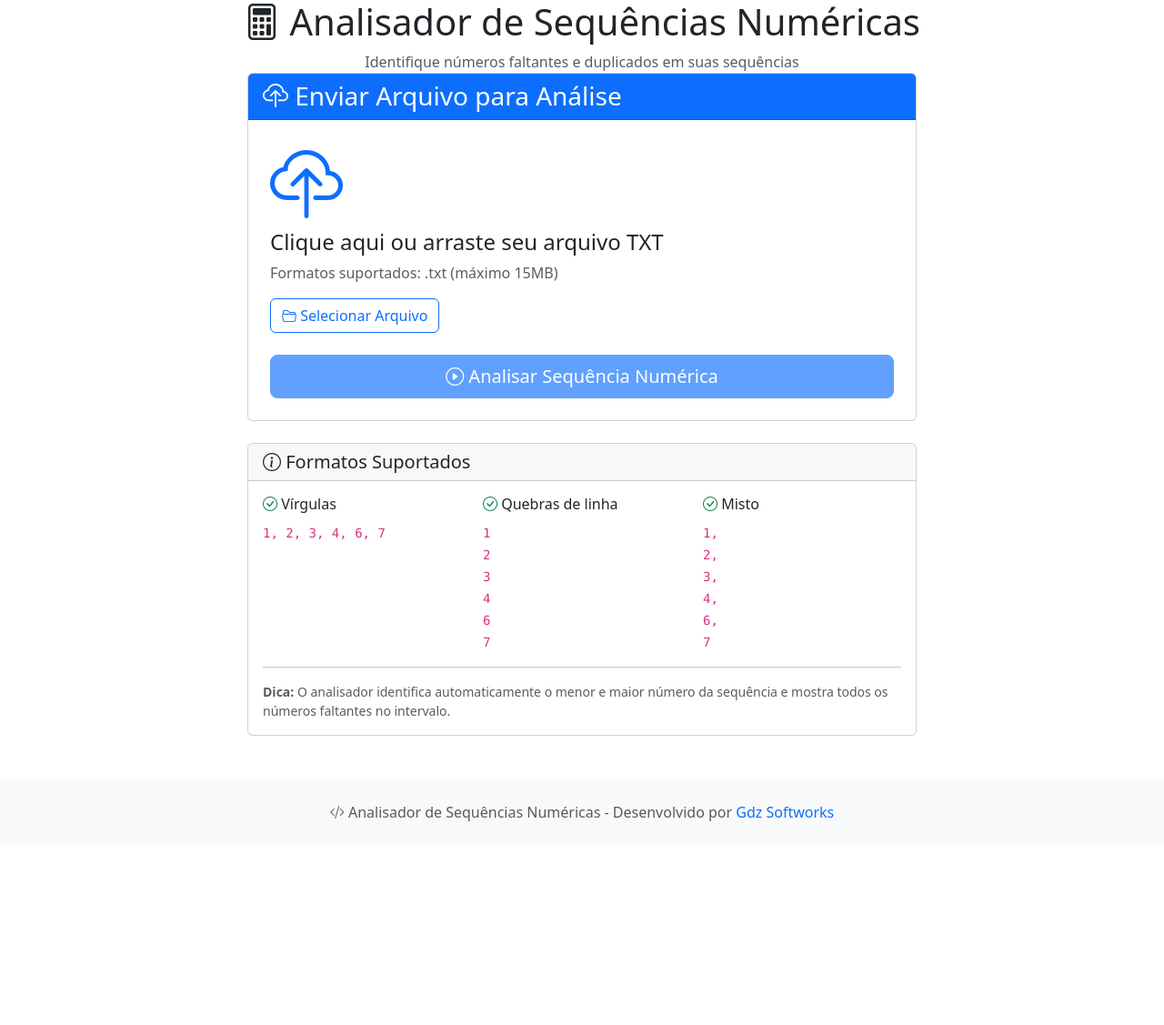
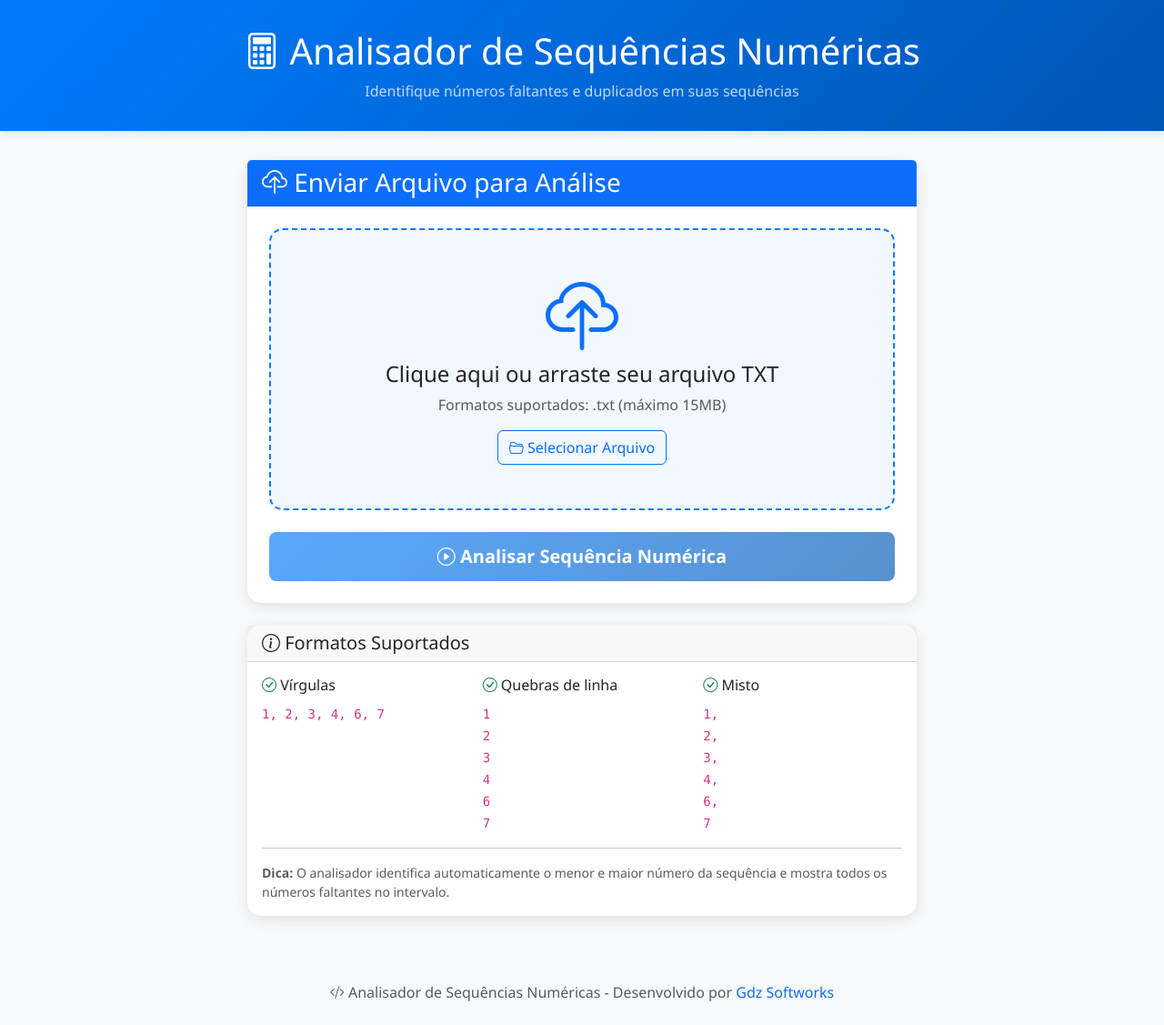
Before and after one commit to ricardogdz1/NotasFaltantes2, a Django app: page / in a window 1280 px wide. Shown: the whole page at 91% size. Before the commit the page ends 903 px from the top, so only its background shows below. Run offline with Django 5.2, Linux system fonts and the light colour scheme.

Commit message:
Update base.html

```diff
--- a/analisador/templates/analisador/base.html
+++ b/analisador/templates/analisador/base.html
@@ -1,5 +1,4 @@
 <!DOCTYPE html>
-{% load static %}
 <html lang="pt-BR">
 <head>
     <meta charset="UTF-8">
@@ -7,17 +6,132 @@
     <title>{% block title %}Analisador de Sequências Numéricas{% endblock %}</title>
     <script async src="https://pagead2.googlesyndication.com/pagead/js/adsbygoogle.js?client=ca-pub-6923387464279652"
      crossorigin="anonymous"></script>
-    <!-- Custom CSS -->
-    <link rel="stylesheet" type="text/css" href="{% static 'analisador/css/styles.css' %}">
+
     <!-- Bootstrap CSS -->
     <link href="https://cdn.jsdelivr.net/npm/bootstrap@5.3.0/dist/css/bootstrap.min.css" rel="stylesheet">
     <!-- Bootstrap Icons -->
     <link href="https://cdn.jsdelivr.net/npm/bootstrap-icons@1.10.0/font/bootstrap-icons.css" rel="stylesheet">
 
+    <!-- Custom CSS -->
+    <style>
+        body {
+            background-color: #f8f9fa;
+            font-family: 'Segoe UI', Tahoma, Geneva, Verdana, sans-serif;
+        }
+
+        .header {
+            background: linear-gradient(135deg, #007bff, #0056b3);
+            color: white;
+            padding: 2rem 0;
+            margin-bottom: 2rem;
+            box-shadow: 0 2px 10px rgba(0,0,0,0.1);
+            text-align: center;
+        }
+
+        .card {
+            border: none;
+            border-radius: 15px;
+            box-shadow: 0 4px 15px rgba(0,0,0,0.1);
+            transition: transform 0.2s;
+        }
+
+        .card:hover {
+            transform: translateY(-2px);
+        }
+
+        .btn-primary {
+            background: linear-gradient(135deg, #007bff, #0056b3);
+            border: none;
+            border-radius: 8px;
+            padding: 12px 30px;
+            font-weight: 600;
+            transition: all 0.3s;
+        }
+
+        .btn-primary:hover {
+            background: linear-gradient(135deg, #0056b3, #003d82);
+            transform: translateY(-1px);
+        }
+
+        .btn-success {
+            background: linear-gradient(135deg, #28a745, #1e7e34);
+            border: none;
+            border-radius: 8px;
+            transition: all 0.3s;
+        }
+
+        .btn-success:hover {
+            background: linear-gradient(135deg, #1e7e34, #155724);
+            transform: translateY(-1px);
+        }
+
+        .numero-badge {
+            font-size: 0.9rem;
+            padding: 8px 12px;
+            margin: 3px;
+            border-radius: 8px;
+        }
+
+        .faltante {
+            background-color: #dc3545;
+            color: white;
+        }
+
+        .duplicado {
+            background-color: #fd7e14;
+            color: white;
+        }
+
+        .alert {
+            border: none;
+            border-radius: 10px;
+            padding: 1rem 1.5rem;
+        }
+
+        .file-upload-area {
+            border: 2px dashed #007bff;
+            border-radius: 15px;
+            padding: 3rem;
+            text-align: center;
+            background-color: rgba(0, 123, 255, 0.05);
+            transition: all 0.3s;
+            cursor: pointer;
+        }
+
+        .file-upload-area:hover {
+            border-color: #0056b3;
+            background-color: rgba(0, 123, 255, 0.1);
+        }
+
+        .file-upload-area.dragover {
+            border-color: #28a745;
+            background-color: rgba(40, 167, 69, 0.1);
+        }
+
+        .estatistica-item {
+            text-align: center;
+            padding: 1.5rem;
+            background: white;
+            border-radius: 10px;
+            margin-bottom: 1rem;
+        }
+
+        .estatistica-numero {
+            font-size: 2.5rem;
+            font-weight: bold;
+            color: #007bff;
+        }
+
+        .copy-btn {
+            position: sticky;
+            top: 20px;
+            z-index: 1000;
+        }
+    </style>
+
     {% block extra_css %}{% endblock %}
 </head>
 <body>
-    <!-- Header -->
     <!-- Header -->
     <div class="header">
         <div class="container">
```
Lines whose indentation alone changed are shown as unchanged.
